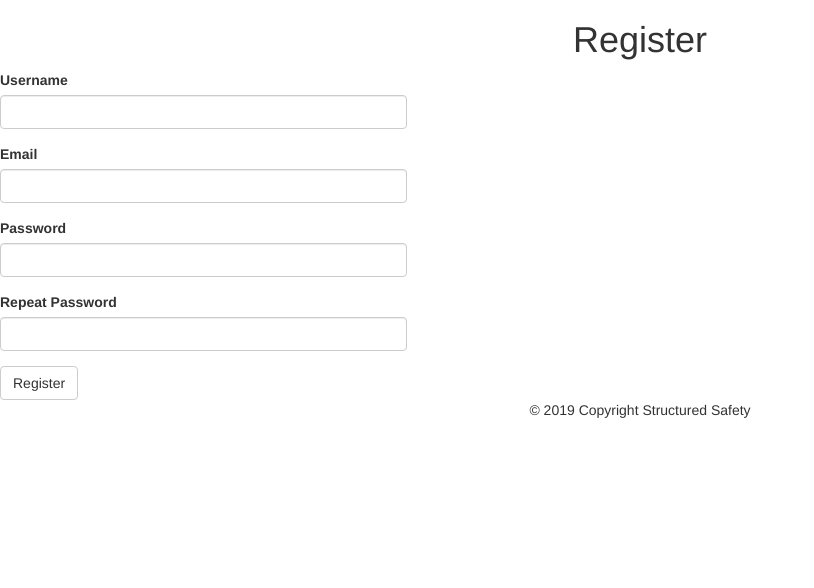
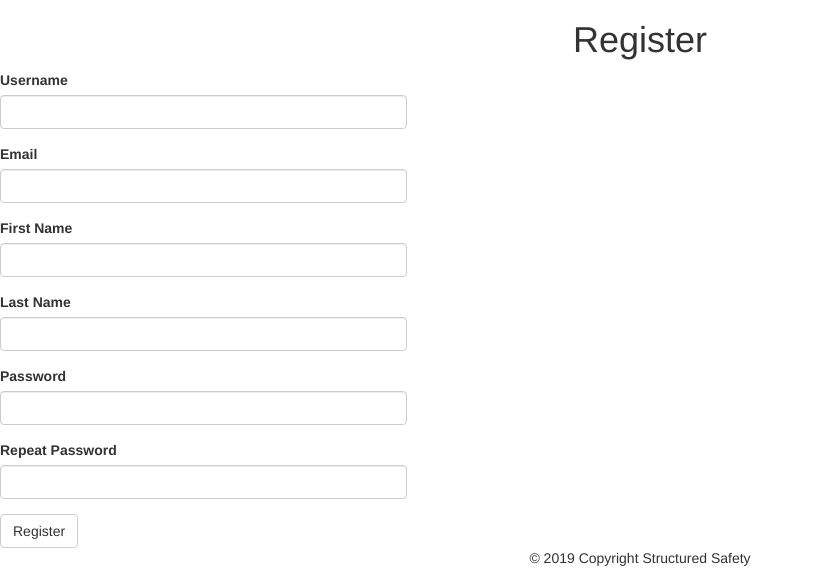
Before and after one commit to TJBrunson/StructuredSafety, a Flask app: page /auth/register in a window 1280 px wide. Shown: the part 52-640 px from the top of the page, without its empty margins (0-814 px from the left). Run offline with Flask 2, Linux system fonts and the light colour scheme; some libraries are stand-ins or nearby versions.

Commit message:
added first and last name to user table

```diff
--- a/app/auth/forms.py
+++ b/app/auth/forms.py
@@ -12,6 +12,8 @@ class UserLoginForm(FlaskForm):
 class RegistrationForm(FlaskForm):
     username = StringField('Username', validators=[DataRequired()])
     email = StringField('Email', validators=[DataRequired()])
+    first_name = StringField('First Name', validators=[DataRequired()])
+    last_name = StringField('Last Name', validators=[DataRequired()])
     password = PasswordField('Password', validators=[DataRequired()])
     passwordCheck = PasswordField(
         'Repeat Password', validators=[DataRequired(), EqualTo('password')])
--- a/app/auth/routes.py
+++ b/app/auth/routes.py
@@ -35,7 +35,10 @@ def register():
         return redirect(url_for('main.index'))
     form = RegistrationForm()
     if form.validate_on_submit():
-        user = User(username=form.username.data, email=form.email.data)
+        user = User(username=form.username.data,
+            email=form.email.data,
+            first_name=form.first_name.data,
+            last_name=form.last_name.data)
         user.set_password(form.password.data)
         db.session.add(user)
         db.session.commit()
--- a/app/models.py
+++ b/app/models.py
@@ -7,6 +7,8 @@ class User(UserMixin, db.Model):
     __tablename__ = 'user'
     id = db.Column(db.Integer, primary_key=True)
     username = db.Column(db.String(64), index=True, unique=True)
+    first_name = db.Column(db.String(64))
+    last_name = db.Column(db.String(64))
     email = db.Column(db.String(120), index=True, unique=True)
     password_hash = db.Column(db.String(128))
     companies = db.relationship(
--- a/app/templates/user.html
+++ b/app/templates/user.html
@@ -2,8 +2,8 @@
 
 {% block app_content %}
 <span class="py-5">
-    <div class="container-fluid">
-        <h1>User: {{ user.username }}</h1>
+    <div class="container">
+        <h1>Hello, {{ user.username }}</h1>
         <hr>
         <h2>Email: {{ user.email }}</h2>
         {% if company.comnpany_name == null %}
```
Also changed, not shown: migrations/versions/79f89922cdcd_added_first_and_last_name_to_user.py (added, +30 -0 lines).
